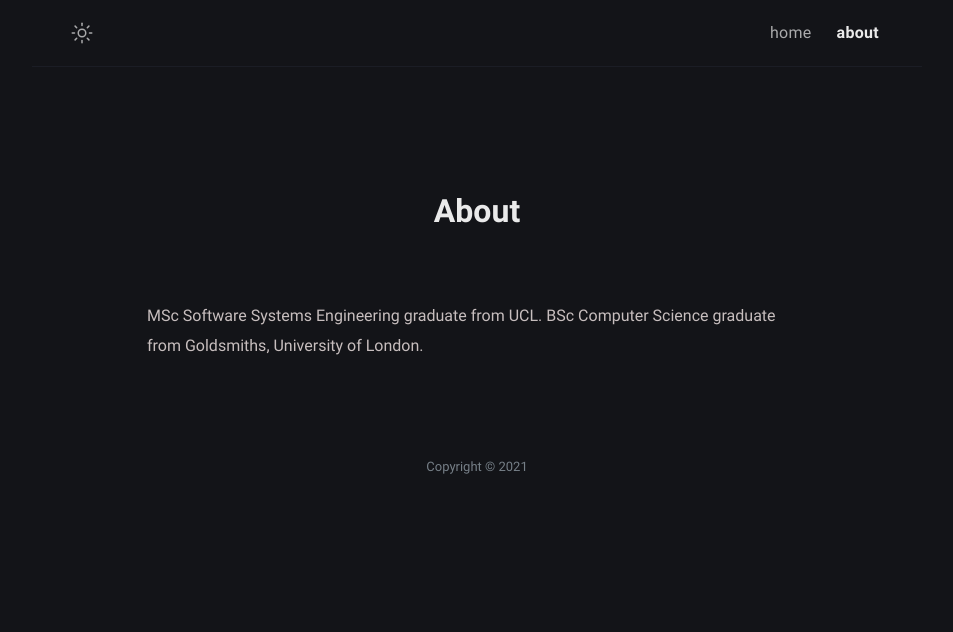
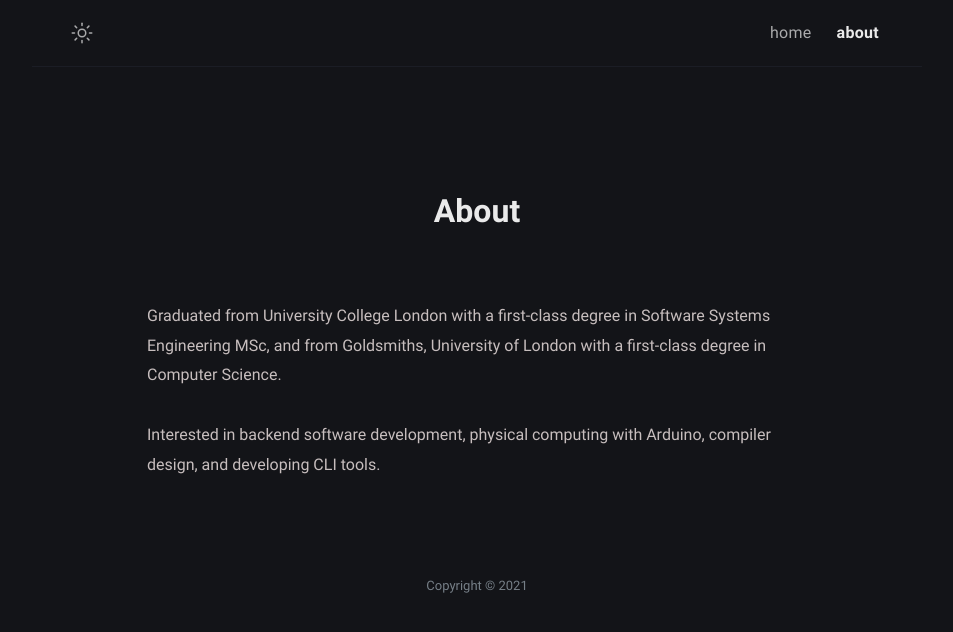
Before and after one commit to louislefevre/louislefevre.github.io, a Jekyll site: the page built from about.md, in a window 1280 px wide. Shown: the top 632 px of the page, without its empty margins (163-1116 px from the left). Built offline with Jekyll 4.4.1, drawn with Linux system fonts in a browser that asks for light colours; nearby versions of some CDN libraries.

Commit message:
Update about page content

```diff
--- a/about.md
+++ b/about.md
@@ -5,4 +5,6 @@ layout: page
 comments: false
 ---
 
-MSc Software Systems Engineering graduate from UCL. BSc Computer Science graduate from Goldsmiths, University of London.
+Graduated from University College London with a first-class degree in Software Systems Engineering MSc, and from Goldsmiths, University of London with a first-class degree in Computer Science.
+
+Interested in backend software development, physical computing with Arduino, compiler design, and developing CLI tools.
```
